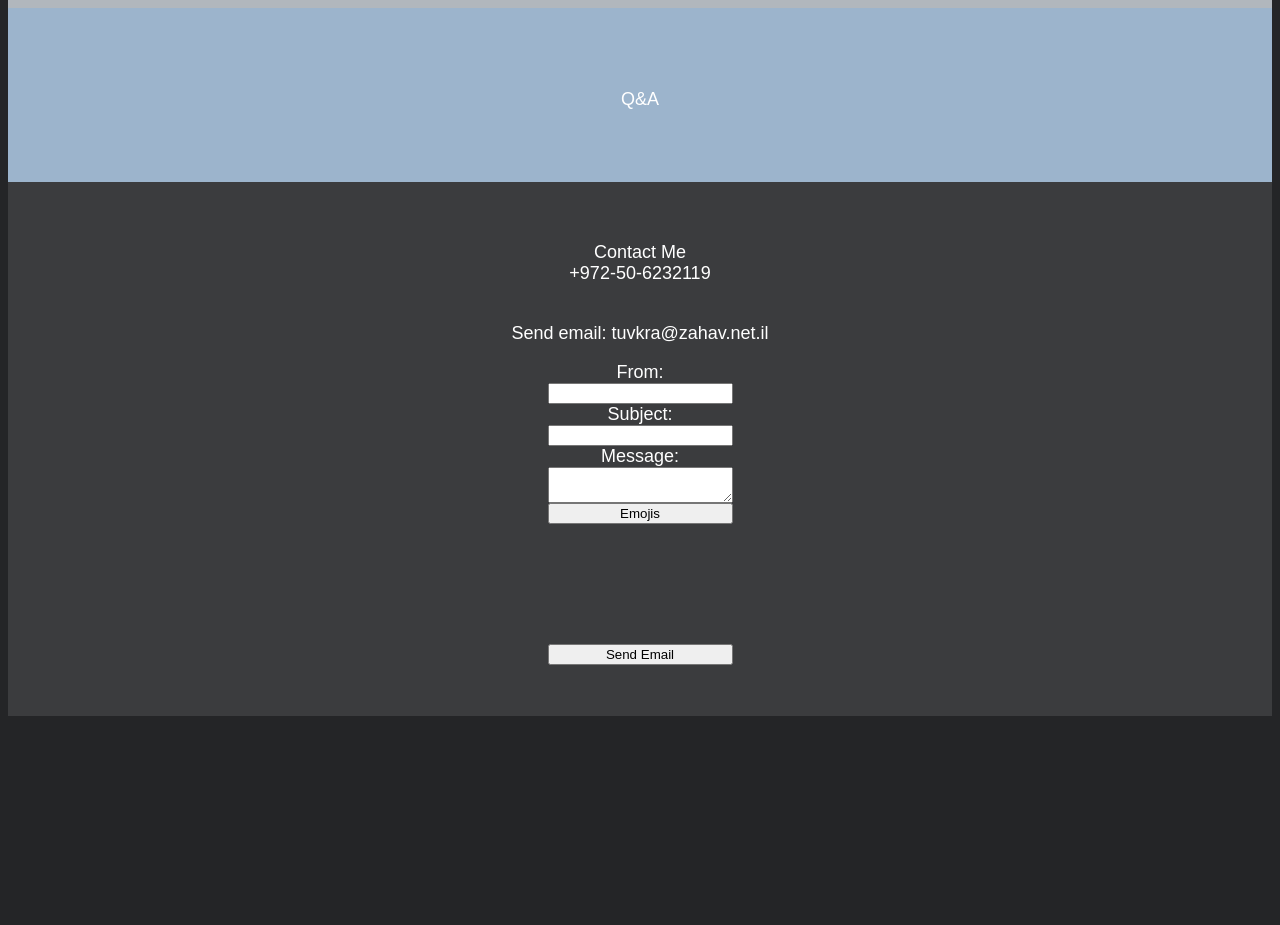
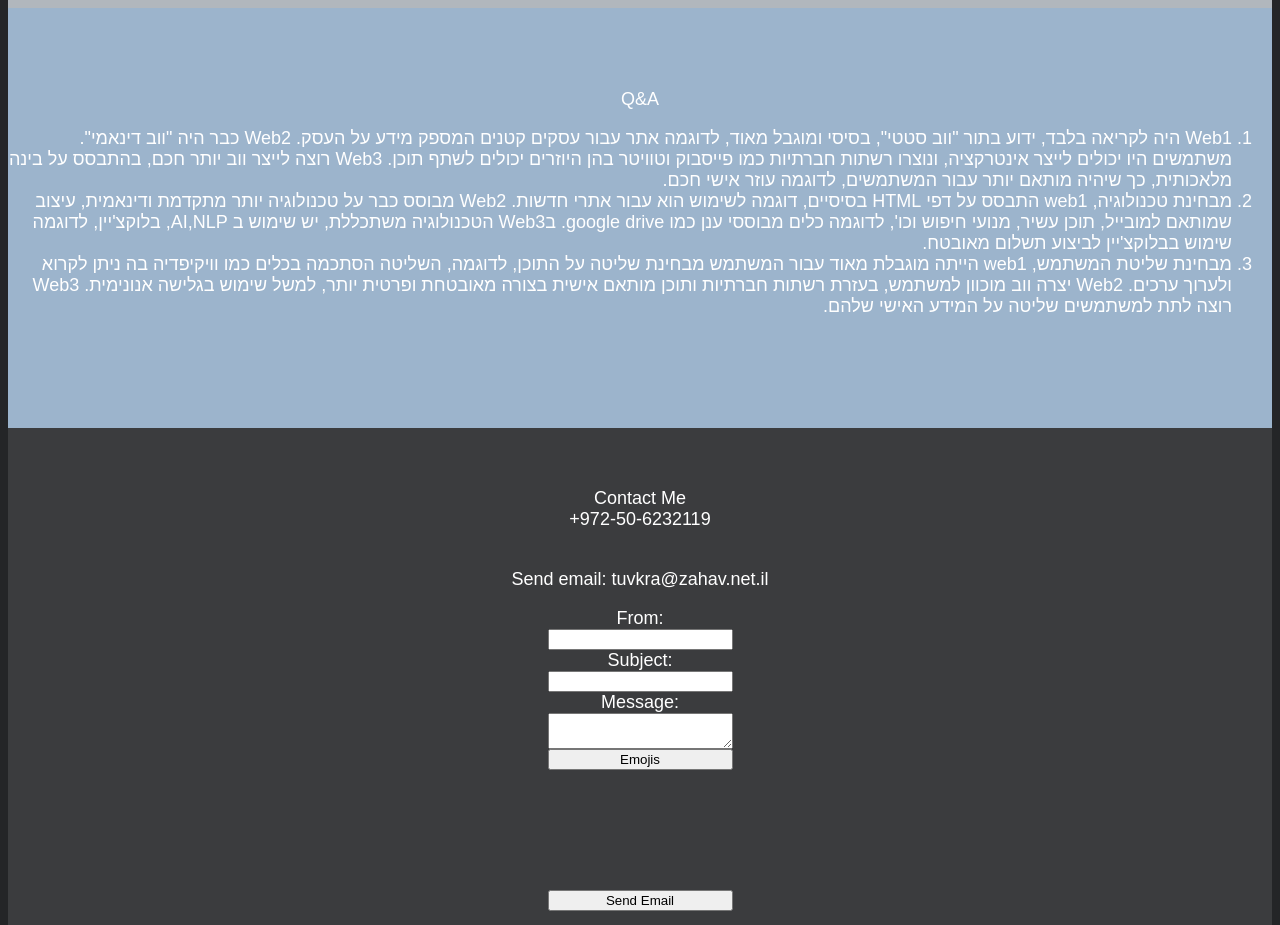
Before and after one commit to Web-Development-Environments-2023/207777269, a plain HTML site: page index.html in a window 1280 px wide. Shown: the part 2260-3185 px from the top of the page. Before the commit the page ends 2984 px from the top, so only its background shows below. Drawn offline with Linux system fonts and the light colour scheme.

Commit message:
adding qa

```diff
--- a/index.html
+++ b/index.html
@@ -109,6 +109,11 @@
     <span class="section-header">
       Q&A
     </span>
+    <ol class="qa">
+      <li>Web1 היה לקריאה בלבד, ידוע בתור "ווב סטטי", בסיסי ומוגבל מאוד, לדוגמה אתר עבור עסקים קטנים המספק מידע על העסק. Web2 כבר היה "ווב דינאמי". משתמשים היו יכולים לייצר אינטרקציה, ונוצרו רשתות חברתיות כמו פייסבוק וטוויטר בהן היוזרים יכולים לשתף תוכן. Web3 רוצה לייצר ווב יותר חכם, בהתבסס על בינה מלאכותית, כך שיהיה מותאם יותר עבור המשתמשים, לדוגמה עוזר אישי חכם.</li>
+      <li>מבחינת טכנולוגיה, web1 התבסס על דפי HTML בסיסיים, דוגמה לשימוש הוא עבור אתרי חדשות. Web2  מבוסס כבר על טכנולוגיה יותר מתקדמת ודינאמית, עיצוב שמותאם למובייל, תוכן עשיר, מנועי חיפוש וכו', לדוגמה כלים מבוססי ענן כמו google drive. בWeb3 הטכנולוגיה משתכללת, יש שימוש ב AI,NLP, בלוקצ'יין, לדוגמה שימוש בבלוקצ'יין לביצוע תשלום מאובטח.</li>
+      <li>מבחינת שליטת המשתמש, web1 הייתה מוגבלת מאוד עבור המשתמש מבחינת שליטה על התוכן, לדוגמה, השליטה הסתכמה בכלים כמו וויקיפדיה בה ניתן לקרוא ולערוך ערכים. Web2 יצרה ווב מוכוון למשתמש, בעזרת רשתות חברתיות ותוכן מותאם אישית בצורה מאובטחת ופרטית יותר, למשל שימוש בגלישה אנונימית. Web3 רוצה לתת למשתמשים שליטה על המידע האישי שלהם.</li>
+    </ol>
     <br />
     <br />
     <br />
--- a/style.css
+++ b/style.css
@@ -165,3 +165,8 @@ background-color: rgb(177, 183, 189);
 	/* width: 50px; */
 	height: 340px;
 }
+
+.qa{
+	direction: rtl;
+	text-align: right;
+}
```
